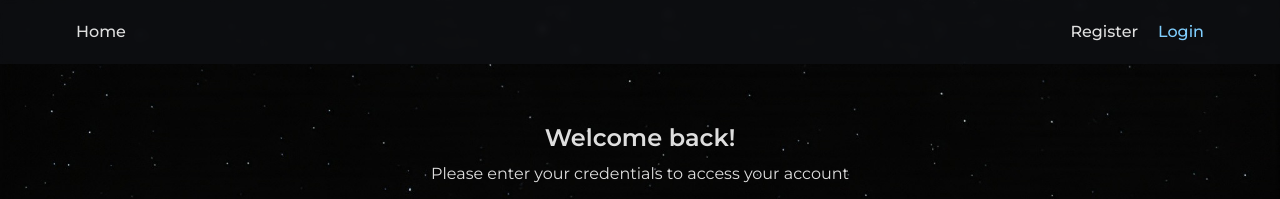
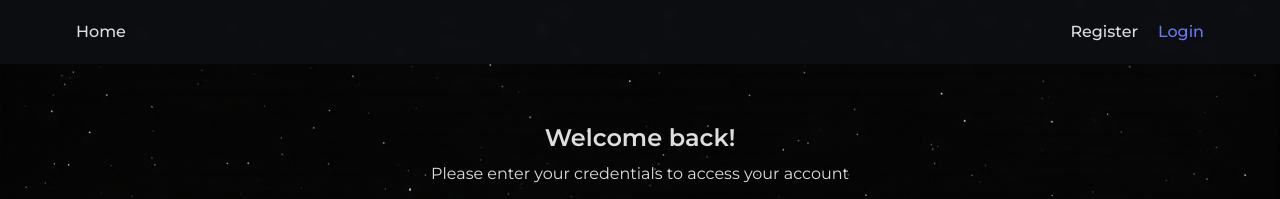
Before and after one commit to sofi-dobriak/nexus-phonebook-app, a React (Vite) app: page /login in a window 1280 px wide. Shown: the top 199 px of the page. Built offline with nearby package versions, Linux system fonts and the light colour scheme.

Commit message:
fix main color

```diff
--- a/package.json
+++ b/package.json
@@ -11,6 +11,7 @@
   },
   "dependencies": {
     "@reduxjs/toolkit": "^2.7.0",
+    "@tailwindcss/vite": "^4.1.6",
     "axios": "^1.9.0",
     "clsx": "^2.1.1",
     "formik": "^2.4.6",
--- a/src/components/Navigation/Navigation.module.css
+++ b/src/components/Navigation/Navigation.module.css
@@ -6,6 +6,4 @@
 
 .active {
   color: var(--active-link-color);
-  text-decoration: underline;
-  text-underline-offset: 3px;
 }
--- a/src/index.css
+++ b/src/index.css
@@ -33,7 +33,7 @@
   --line-height: 1.5;
   --text-color: rgba(255, 255, 255, 0.87);
 
-  --active-link-color: #80CFFF;
+  --active-link-color: #6979f8;
   --hover-link-color: #535bf2;
 
   --button-bg-color: #6979f8;
```
Also changed, not shown: vite.config.js (+6 -6 lines), 1 other file (tests, documents, lock files or other folders).
